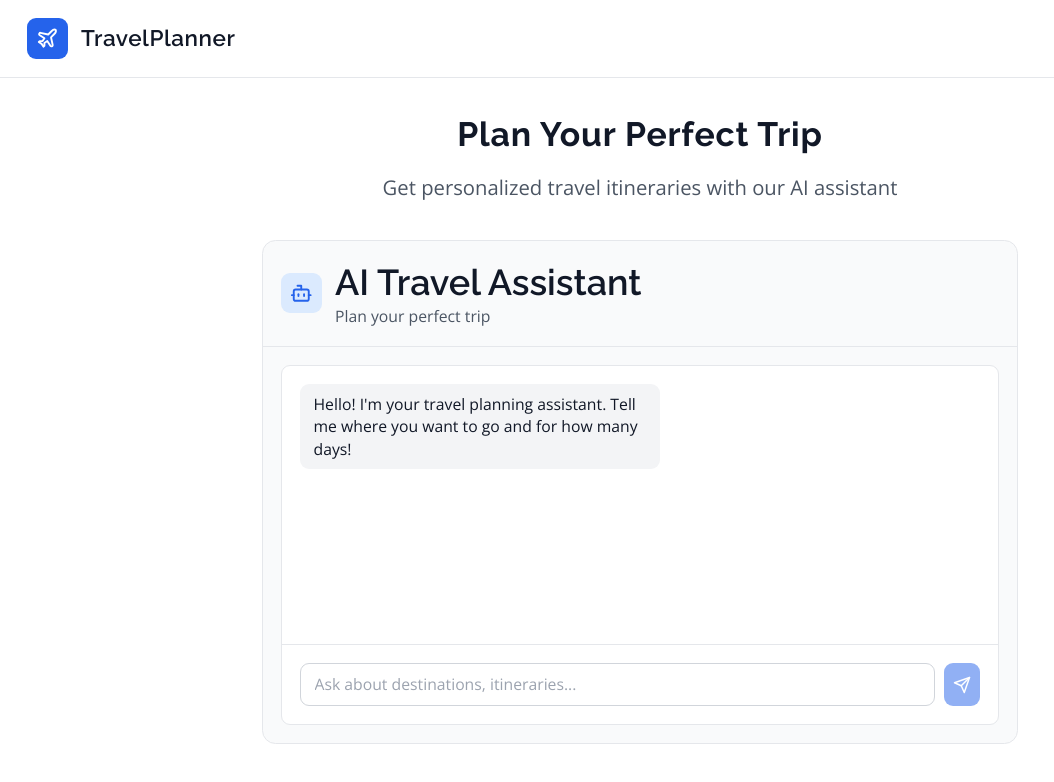
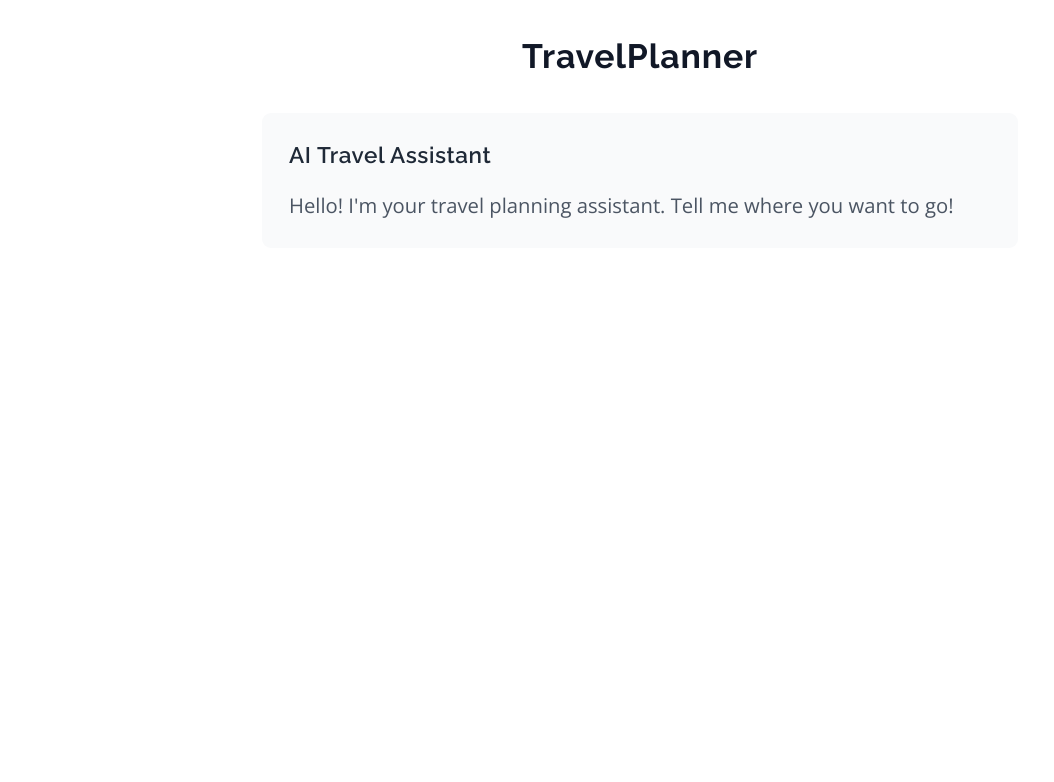
Before and after one commit to mithileshupadhyay/TravelPlanner, a React (Vite) app: page / in a window 1280 px wide. Shown: the top 782 px of the page, without its empty margins (0-1054 px from the left). Built offline with nearby package versions, Linux system fonts and the light colour scheme.

Commit message:
Create Basic Working App

```diff
--- a/src/App.tsx
+++ b/src/App.tsx
@@ -1,119 +1,22 @@
 import React from 'react';
-import { Plane, Bot, Send } from 'lucide-react';
 
 function App() {
-  const [message, setMessage] = React.useState('');
-  const [messages, setMessages] = React.useState([
-    {
-      id: '1',
-      text: "Hello! I'm your travel planning assistant. Tell me where you want to go and for how many days!",
-      sender: 'assistant'
-    }
-  ]);
-
-  const handleSendMessage = () => {
-    if (message.trim()) {
-      const userMessage = {
-        id: Date.now().toString(),
-        text: message,
-        sender: 'user'
-      };
-
-      setMessages(prev => [...prev, userMessage]);
-      setMessage('');
-
-      // Simple response
-      setTimeout(() => {
-        const response = {
-          id: (Date.now() + 1).toString(),
-          text: "I'd be happy to help you plan your trip! Please tell me your destination and number of days.",
-          sender: 'assistant'
-        };
-        setMessages(prev => [...prev, response]);
-      }, 1000);
-    }
-  };
-
   return (
     <div className="min-h-screen bg-white">
-      {/* Header */}
-      <header className="bg-white border-b border-gray-200 px-6 py-4">
-        <div className="flex items-center space-x-3">
-          <div className="p-2 bg-blue-600 rounded-lg">
-            <Plane className="h-5 w-5 text-white" />
-          </div>
-          <h1 className="text-xl font-semibold text-gray-900">TravelPlanner</h1>
-        </div>
-      </header>
+      <div className="max-w-4xl mx-auto px-6 py-8">
+        <h1 className="text-3xl font-bold text-gray-900 mb-8 text-center">
+          TravelPlanner
+        </h1>
 
-      {/* Main Content */}
-      <main className="max-w-4xl mx-auto px-6 py-8">
-        <div className="text-center mb-8">
-          <h2 className="text-3xl font-bold text-gray-900 mb-4">
-            Plan Your Perfect Trip
+        <div className="bg-gray-50 rounded-lg p-6 max-w-2xl mx-auto">
+          <h2 className="text-xl font-semibold text-gray-800 mb-4">
+            AI Travel Assistant
           </h2>
-          <p className="text-lg text-gray-600">
-            Get personalized travel itineraries with our AI assistant
+          <p className="text-gray-600">
+            Hello! I'm your travel planning assistant. Tell me where you want to go!
           </p>
         </div>
-
-        {/* AI Assistant Card */}
-        <div className="bg-gray-50 rounded-xl border border-gray-200 max-w-2xl mx-auto">
-          {/* Header */}
-          <div className="p-4 border-b border-gray-200">
-            <div className="flex items-center space-x-3">
-              <div className="p-2 bg-blue-100 rounded-lg">
-                <Bot className="h-5 w-5 text-blue-600" />
-              </div>
-              <div>
-                <h3 className="font-semibold text-gray-900">AI Travel Assistant</h3>
-                <p className="text-sm text-gray-600">Plan your perfect trip</p>
-              </div>
-            </div>
-          </div>
-
-          {/* Chat Area */}
-          <div className="p-4">
-            <div className="bg-white rounded-lg border border-gray-200 h-80 flex flex-col">
-              {/* Messages */}
-              <div className="flex-1 p-4 overflow-y-auto space-y-3">
-                {messages.map((msg) => (
-                  <div key={msg.id} className={`flex ${msg.sender === 'user' ? 'justify-end' : 'justify-start'}`}>
-                    <div className={`max-w-xs px-3 py-2 rounded-lg text-sm ${
-                      msg.sender === 'user'
-                        ? 'bg-blue-600 text-white'
-                        : 'bg-gray-100 text-gray-900'
-                    }`}>
-                      {msg.text}
-                    </div>
-                  </div>
-                ))}
-              </div>
-
-              {/* Input */}
-              <div className="p-4 border-t border-gray-200">
-                <div className="flex space-x-2">
-                  <input
-                    type="text"
-                    value={message}
-                    onChange={(e) => setMessage(e.target.value)}
-                    onKeyPress={(e) => e.key === 'Enter' && handleSendMessage()}
-                    placeholder="Ask about destinations, itineraries..."
-                    className="flex-1 px-3 py-2 border border-gray-300 rounded-lg text-sm focus:outline-none focus:ring-2 focus:ring-blue-500"
-                  />
-                  <button
-                    onClick={handleSendMessage}
-                    disabled={!message.trim()}
-                    className="p-2 bg-blue-600 text-white rounded-lg hover:bg-blue-700 disabled:opacity-50 disabled:cursor-not-allowed"
-                  >
-                    <Send className="h-4 w-4" />
-                  </button>
-                </div>
-              </div>
-            </div>
-          </div>
-        </div>
-      </main>
+      </div>
     </div>
   );
 }
```
